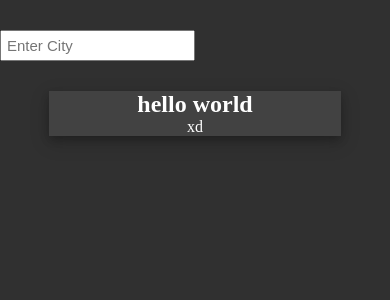
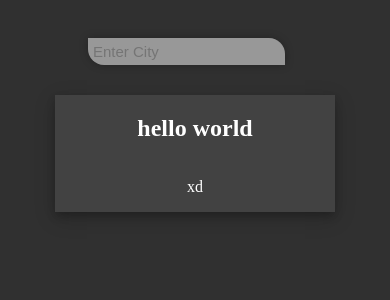
Before and after one commit to Elvedin123/weather-app, a Vue app in the folder weather-app/: page / in a window 390 px wide. Shown: the top 300 px of the page. Built offline with nearby package versions, Linux system fonts and the light colour scheme.

Commit message:
added and styled search bar

```diff
--- a/weather-app/src/App.vue
+++ b/weather-app/src/App.vue
@@ -19,9 +19,5 @@ export default {
 </script>
 
 <style>
-*{
-  margin: 0;
-  padding: 0;
-  box-sizing: border-box;
-}
+
 </style>
--- a/weather-app/src/components/SearchBox.vue
+++ b/weather-app/src/components/SearchBox.vue
@@ -16,18 +16,31 @@ export default {
       width: 100%;
       margin-bottom: 30px;
       margin-top: 30px;
+
     }
     .search-box .search-bar{
       display: block;
       width: 50%;
       padding: 5px;
-
+      margin-left: 80px;
       color: #313131;
       font-size: 15px;
 
 
+      appearance: none;
+      border: none;
+      outline: none;
+      background: none;
 
+      box-shadow: 0px  0px 9px rgba(0, 0, 0, .25);
+      background-color: rgba(255, 255, 255, 0.5);
+      border-radius: 0px 16px 0px 16px;
+      transition: 0.4s;
     }
-
+.search-box .search-bar:focus{
+  box-shadow: 0px 0px 16px rgba(0, 0, 0, 0.25);
+  background-color: rgba(255, 255, 255, 0.75);
+  border-radius: 16px 0px 16px 0px;
+}
 }
 </style>
```
Lines whose indentation alone changed are shown as unchanged.
